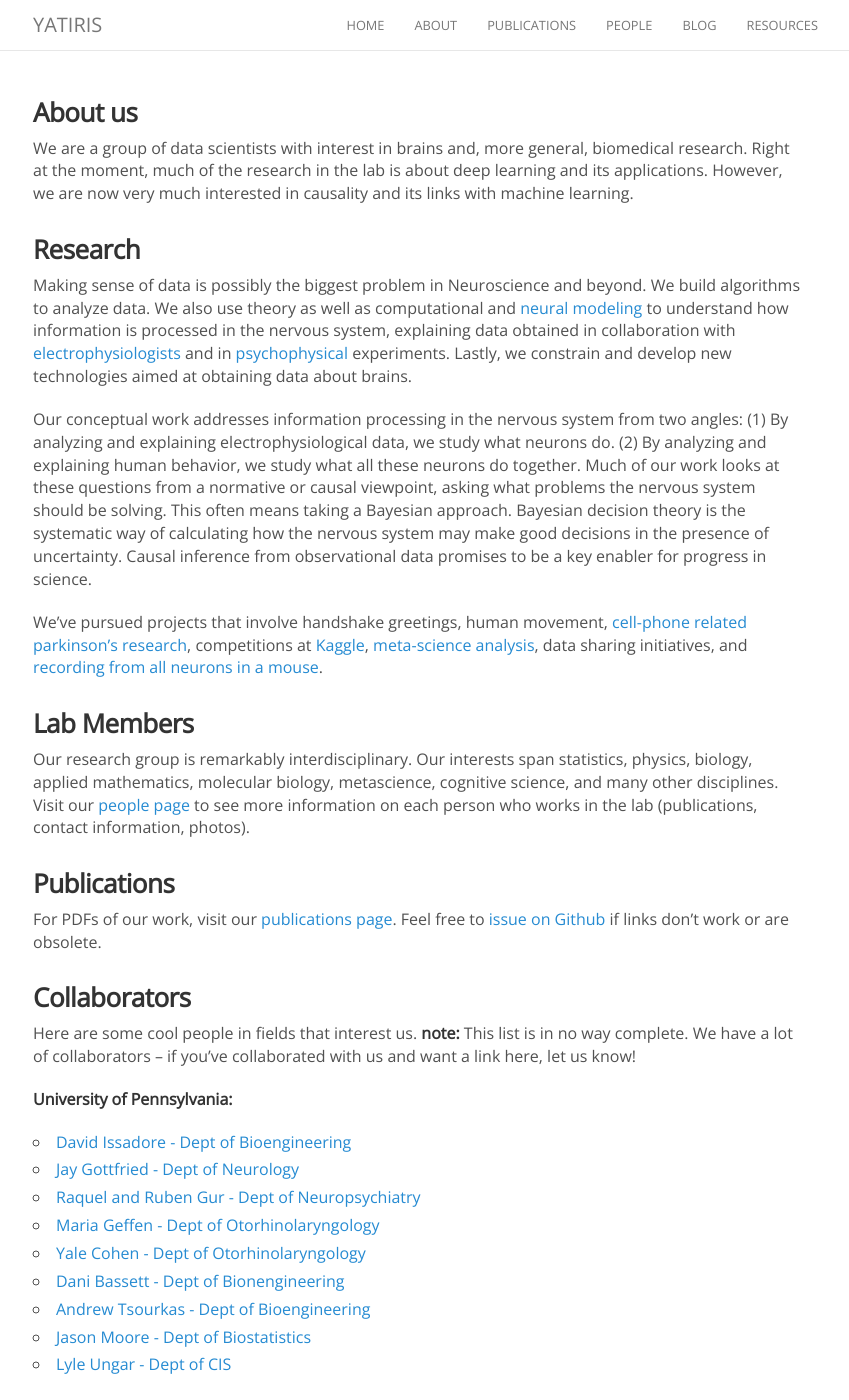
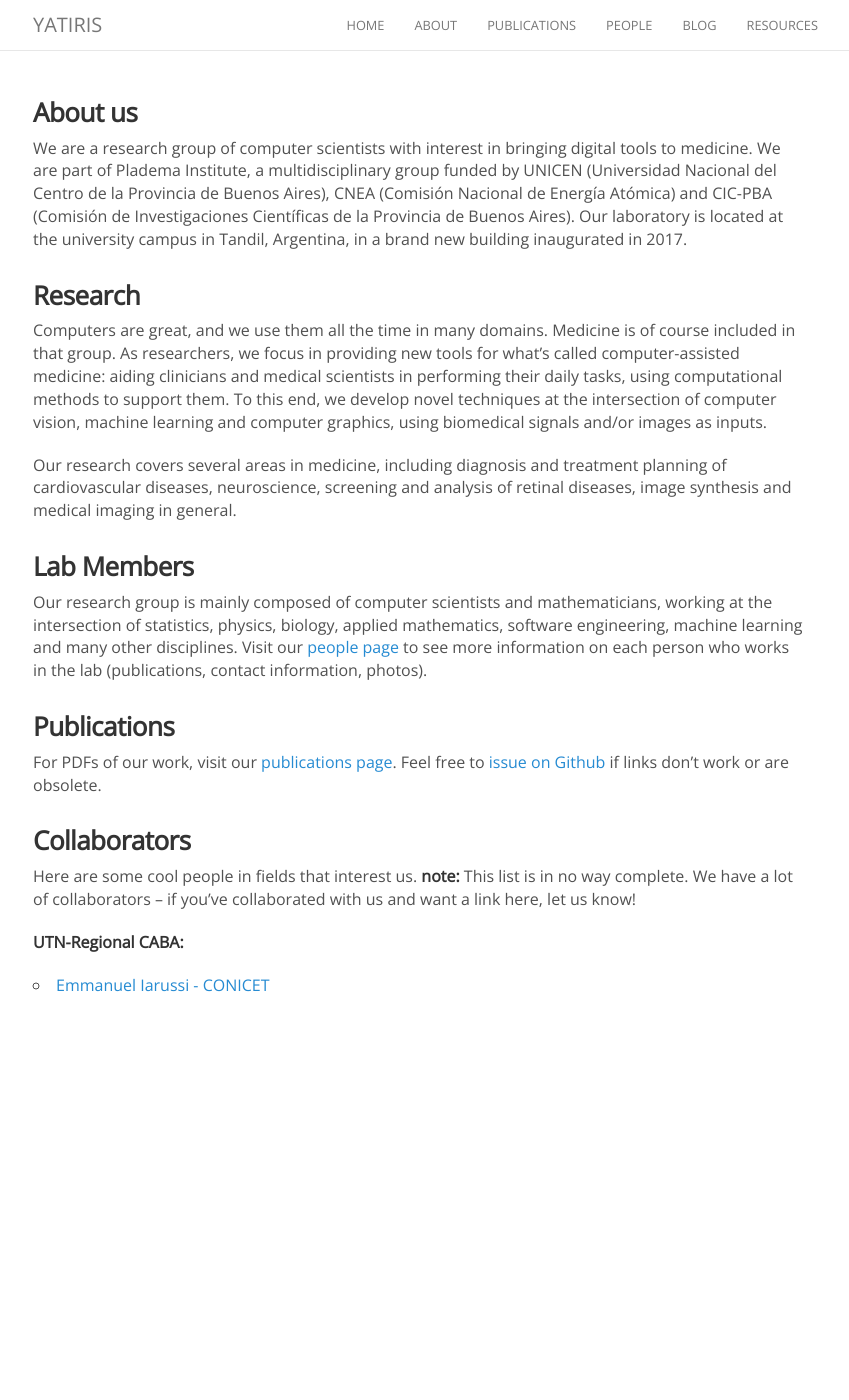
Before and after one commit to yatiris/yatiris.github.io, a Jekyll site: the page built from about.md, in a window 1280 px wide and 1400 px high. Shown: the whole window, without its empty margins (222-1071 px from the left). Built offline with Jekyll 4.4.1, drawn with Linux system fonts in a browser that asks for light colours; nearby versions of some CDN libraries; comment, search, counter and statistics services are not loaded; some of the changed text lies outside the part shown.

Commit message:
Some updates

```diff
--- a/about.md
+++ b/about.md
@@ -4,53 +4,27 @@ permalink: /about/
 ---
 
 ### About us
-We are a group of data scientists with interest in brains and, more general, biomedical research. Right at the moment, much of the research in the lab is about deep learning and its applications. However, we are now very much interested in causality and its links with machine learning.
+We are a research group of computer scientists with interest in bringing digital tools to medicine. We are part of Pladema Institute, a multidisciplinary group funded by UNICEN (Universidad Nacional del Centro de la Provincia de Buenos Aires), CNEA (Comisión Nacional de Energía Atómica) and CIC-PBA (Comisión de Investigaciones Científicas de la Provincia de Buenos Aires). Our laboratory is located at the university campus in Tandil, Argentina, in a brand new building inaugurated in 2017.
 
 ### Research
-Making sense of data is possibly the biggest problem in Neuroscience and beyond. We build algorithms to analyze data. We also use theory as well as computational and [neural modeling](https://en.wikipedia.org/wiki/Computational_neuroscience) to understand how information is processed in the nervous system, explaining data obtained in collaboration with [electrophysiologists](https://en.wikipedia.org/wiki/Electrophysiology) and in [psychophysical](https://en.wikipedia.org/wiki/Psychophysics) experiments. Lastly, we constrain and develop new technologies aimed at obtaining data about brains.
+Computers are great, and we use them all the time in many domains. Medicine is of course included in that group. As researchers, we focus in providing new tools for what's called computer-assisted medicine: aiding clinicians and medical scientists in performing their daily tasks, using computational methods to support them. To this end, we develop novel techniques at the intersection of computer vision, machine learning and computer graphics, using biomedical signals and/or images as inputs.
 
-
-Our conceptual work addresses information processing in the nervous system from two angles: (1) By analyzing and explaining electrophysiological data, we study what neurons do. (2) By analyzing and explaining human behavior, we study what all these neurons do together. Much of our work looks at these questions from a normative or causal viewpoint, asking what problems the nervous system should be solving. This often means taking a Bayesian approach. Bayesian decision theory is the systematic way of calculating how the nervous system may make good decisions in the presence of uncertainty. Causal inference from observational data promises to be a key enabler for progress in science.
-
-We've pursued projects that involve handshake greetings, human movement, [cell-phone related parkinson's research](http://journal.frontiersin.org/article/10.3389/fneur.2012.00158/abstract), competitions at [Kaggle](https://www.kaggle.com/), [meta-science analysis](http://www.nature.com/nature/journal/v489/n7415/full/489201a.html), data sharing initiatives, and [recording from all neurons in a mouse](http://journals.plos.org/ploscompbiol/article?id=10.1371/journal.pcbi.1002291).
+Our research covers several areas in medicine, including diagnosis and treatment planning of cardiovascular diseases, neuroscience, screening and analysis of retinal diseases, image synthesis and medical imaging in general.
 
 
 ### Lab Members
 
-Our research group is remarkably interdisciplinary. Our interests span statistics, physics, biology, applied mathematics, molecular biology, metascience, cognitive science, and many other disciplines. Visit our [people page](http://kordinglab.com/people/) to see more information on each person who works in the lab (publications, contact information, photos).
+Our research group is mainly composed of computer scientists and mathematicians, working at the intersection of statistics, physics, biology, applied mathematics, software engineering, machine learning and many other disciplines. Visit our [people page](http://yatiris.github.io/people/) to see more information on each person who works in the lab (publications, contact information, photos).
 
 
 ### Publications
 
-For PDFs of our work, visit our [publications page](http://kordinglab.com/publication/). Feel free to [issue on Github](https://github.com/KordingLab/KordingLab.github.io/issues) if links don't work or are obsolete.
+For PDFs of our work, visit our [publications page](http://yatiris.github.io/publication/). Feel free to [issue on Github](https://github.com/yatiris/yatiris.github.io/issues) if links don't work or are obsolete.
 
 
 ### Collaborators
 
 Here are some cool people in fields that interest us. **note:** This list is in no way complete. We have a lot of collaborators -- if you've collaborated with us and want a link here, let us know!
 
-**University of Pennsylvania:**
-- [David Issadore - Dept of Bioengineering](http://cnt.upenn.edu/david-issadore)
-- [Jay Gottfried - Dept of Neurology](http://labs.feinberg.northwestern.edu/gottfried/)
-- [Raquel and Ruben Gur - Dept of Neuropsychiatry](http://www.med.upenn.edu/bbl/faculty-regur.html)
-- [Maria Geffen - Dept of Otorhinolaryngology](https://geffenlab.weebly.com/)
-- [Yale Cohen - Dept of Otorhinolaryngology](http://auditoryresearchlaboratory.weebly.com/)
-- [Dani Bassett - Dept of Bionengineering](https://www.danisbassett.com/)
-- [Andrew Tsourkas - Dept of Bioengineering](http://www.seas.upenn.edu/~atsourk/)
-- [Jason Moore - Dept of Biostatistics](https://www.med.upenn.edu/apps/faculty/index.php/g275/p8803452)
-- [Lyle Ungar - Dept of CIS](http://www.cis.upenn.edu/~ungar/)
-
-**Northwestern University:**
-- [Lee Miller - Depts of Physiology and BME](http://physio.northwestern.edu/)
-- [Mark Segraves - Depts of Neurobiology and Physiology](http://www.neurobiology.northwestern.edu/people/core-faculty/mark-segraves.html)
-- [Matt Tresch - Depts of Physiology and BME](http://www.mccormick.northwestern.edu/biomedical/)
-- [David Mohr - Dept of Preventive medicine](http://www.feinberg.northwestern.edu/faculty-profiles/az/profile.html?xid=17234)
-
-
-**External:**
-
-- [Scott Grafton - UCSB](https://www.psych.ucsb.edu/people/faculty/grafton)
-- [Nicho Hatsopoulos - University of Chicago](http://pondside.uchicago.edu/oba/faculty/Hatsopoulos/lab/)
-- [Peter Strick - University of Pittsburgh](http://www.cnbc.cmu.edu/faculty/strick-peter-l/view-details)
-- [Mriganka Sur - MIT](http://surlab.mit.edu/)
-- [Rob Turner - University of Pittsburgh](http://www.neurobio.pitt.edu/faculty/turner.htm)
+**UTN-Regional CABA:**
+- [Emmanuel Iarussi - CONICET](http://www.emmanueliarussi.com/)
```
Also changed, not shown: 404.md (+3 -1 lines), README.md.
